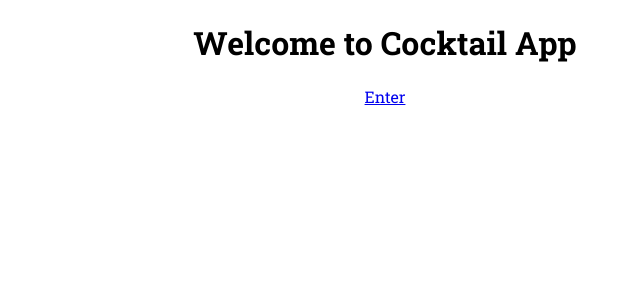
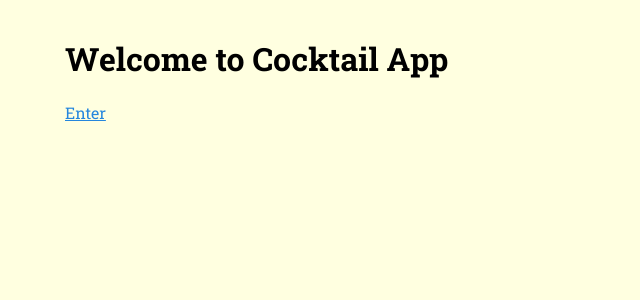
Before and after one commit to krondorl/cocktail-app, a React (Create React App) app in the folder client/: page / in a window 1280 px wide. Shown: the top 300 px of the page, without its empty margins (255-895 px from the left). Built offline with nearby package versions, Linux system fonts and the light colour scheme.

Commit message:
Add styling for global and Cocktails page

```diff
--- a/client/src/App.css
+++ b/client/src/App.css
@@ -1,5 +1,6 @@
 .App {
-  text-align: center;
+  margin: 0 auto;
+  max-width: 640px;
 }
 
 .App-logo {
--- a/client/src/index.css
+++ b/client/src/index.css
@@ -1,11 +1,58 @@
 body {
+  background-color: lightyellow;
   margin: 0;
+  padding: 16px;
   font-family: 'Roboto Slab', serif;
   -webkit-font-smoothing: antialiased;
   -moz-osx-font-smoothing: grayscale;
+  text-align: left;
 }
 
 code {
   font-family: source-code-pro, Menlo, Monaco, Consolas, 'Courier New',
     monospace;
 }
+
+a:link,
+a:visited,
+a:hover,
+a:active {
+  color: #2586DD;
+}
+
+.cocktail-h1-title {
+  margin-top: 0;
+}
+
+.cocktail-h1-title,
+.cocktail-title {
+  color: #1A64A7;
+}
+
+.cocktail-cover-img {
+  height: 128px;
+  width: 128px;
+}
+
+.cocktail-img {
+  max-height: 350px;
+  max-width: 100%;
+}
+
+.cocktail-table {
+  empty-cells: hide;
+  text-align: left;
+}
+
+.cocktail-table th,
+.cocktail-table td {
+  padding: 8px;
+}
+
+.cocktail-table tbody tr:nth-child(even) {
+  background-color: #eee;
+}
+
+td:empty {
+  visibility: hidden;
+}
```
